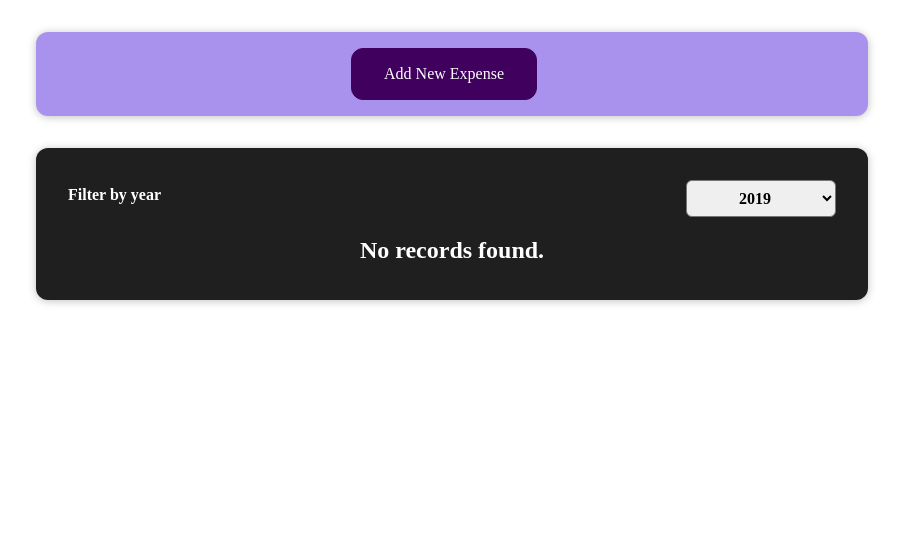
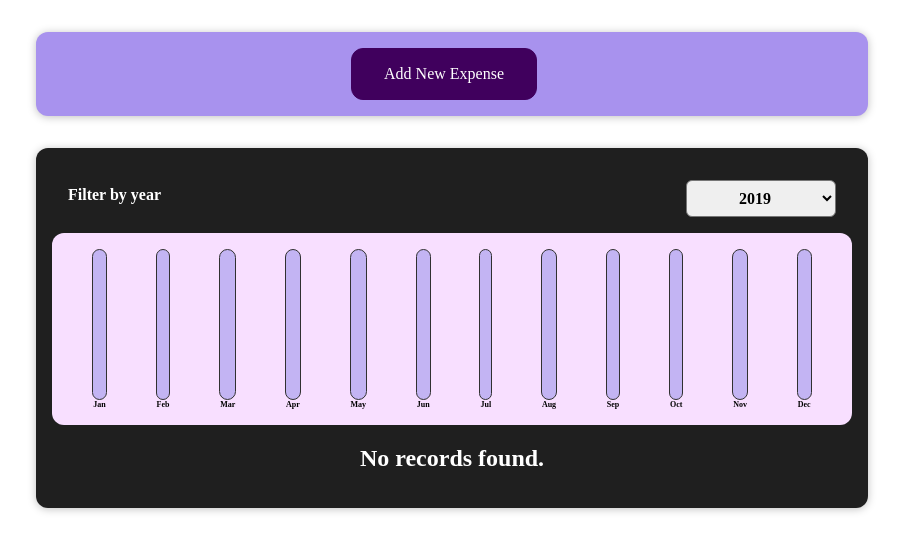
Before and after one commit to arcvin-corp/expense-tracker, a React (Create React App) app: page / in a window 1280 px wide. Shown: the top 552 px of the page, without its empty margins (188-1091 px from the left). Built offline with nearby package versions, Linux system fonts and the light colour scheme.

Commit message:
WIP - 73

```diff
--- /dev/null
+++ b/src/components/Chart/Chart.css
@@ -0,0 +1,9 @@
+.chart {
+  padding: 1rem;
+  border-radius: 12px;
+  background-color: #f8dfff;
+  text-align: center;
+  display: flex;
+  justify-content: space-around;
+  height: 10rem;
+}
--- /dev/null
+++ b/src/components/Chart/Chart.js
@@ -0,0 +1,24 @@
+import React from 'react';
+import ChartBar from './ChartBar';
+
+import './Chart.css';
+
+const Chart = props => {
+  const valuesArray = props.dataPoints.map(dp => dp.value);
+  const totalMaxValue = Math.max(...valuesArray);
+
+  return (
+    <div className="chart">
+      {props.dataPoints.map(dataPoint => (
+        <ChartBar
+          key={dataPoint.label}
+          value={dataPoint.value}
+          maxValue={totalMaxValue}
+          label={dataPoint.label}
+        />
+      ))}
+    </div>
+  );
+};
+
+export default Chart;
--- /dev/null
+++ b/src/components/Chart/ChartBar.css
@@ -0,0 +1,30 @@
+.chart-bar {
+  height: 100%;
+  display: flex;
+  flex-direction: column;
+  align-items: center;
+}
+
+.chart-bar__inner {
+  height: 100%;
+  width: 100%;
+  border: 1px solid #313131;
+  border-radius: 12px;
+  background-color: #c3b4f3;
+  overflow: hidden;
+  display: flex;
+  flex-direction: column;
+  justify-content: flex-end;
+}
+
+.chart-bar__fill {
+  background-color: #4826b9;
+  width: 100%;
+  transition: all 0.3s ease-out;
+}
+
+.chart-bar__label {
+  font-weight: bold;
+  font-size: 0.5rem;
+  text-align: center;
+}
--- /dev/null
+++ b/src/components/Chart/ChartBar.js
@@ -0,0 +1,24 @@
+import React from 'react';
+
+import './ChartBar.css';
+
+const ChartBar = props => {
+  let barFillHeight = '0%';
+  if (props.maxValue > 0) {
+    barFillHeight = `${Math.round((props.value / props.maxValue) * 100)}%`;
+  }
+
+  return (
+    <div className="chart-bar">
+      <div className="chart-bar__inner">
+        <div
+          className="chart-bar__fill"
+          style={{ height: barFillHeight }}
+        ></div>
+      </div>
+      <div className="chart-bar__label">{props.label}</div>
+    </div>
+  );
+};
+
+export default ChartBar;
--- a/src/components/Expenses/Expenses.js
+++ b/src/components/Expenses/Expenses.js
@@ -2,7 +2,8 @@ import React, { useState } from 'react';
 import './Expenses.css';
 
 import ExpensesFilter from './ExpensesFilter';
-import ExpensesList from './ExpensesList.js';
+import ExpensesList from './ExpensesList';
+import ExpensesChart from './ExpensesChart';
 import Card from '../UI/Card';
 
 function Expenses(props) {
@@ -23,6 +24,7 @@ function Expenses(props) {
           defaultYear={filterYear}
           onFilterSelect={filterSelectHandler}
         />
+        <ExpensesChart expenses={filteredExpenses} />
         <ExpensesList items={filteredExpenses} />
       </Card>
     </div>
--- /dev/null
+++ b/src/components/Expenses/ExpensesChart.js
@@ -0,0 +1,28 @@
+import React from 'react';
+import Chart from '../Chart/Chart';
+
+const ExpensesChart = props => {
+  const chartDataPoints = [
+    { label: 'Jan', value: 0 },
+    { label: 'Feb', value: 0 },
+    { label: 'Mar', value: 0 },
+    { label: 'Apr', value: 0 },
+    { label: 'May', value: 0 },
+    { label: 'Jun', value: 0 },
+    { label: 'Jul', value: 0 },
+    { label: 'Aug', value: 0 },
+    { label: 'Sep', value: 0 },
+    { label: 'Oct', value: 0 },
+    { label: 'Nov', value: 0 },
+    { label: 'Dec', value: 0 },
+  ];
+
+  for (const expense of props.expenses) {
+    const month = expense.date.getMonth();
+    chartDataPoints[month].value += expense.amount;
+  }
+
+  return <Chart dataPoints={chartDataPoints} />;
+};
+
+export default ExpensesChart;
```
